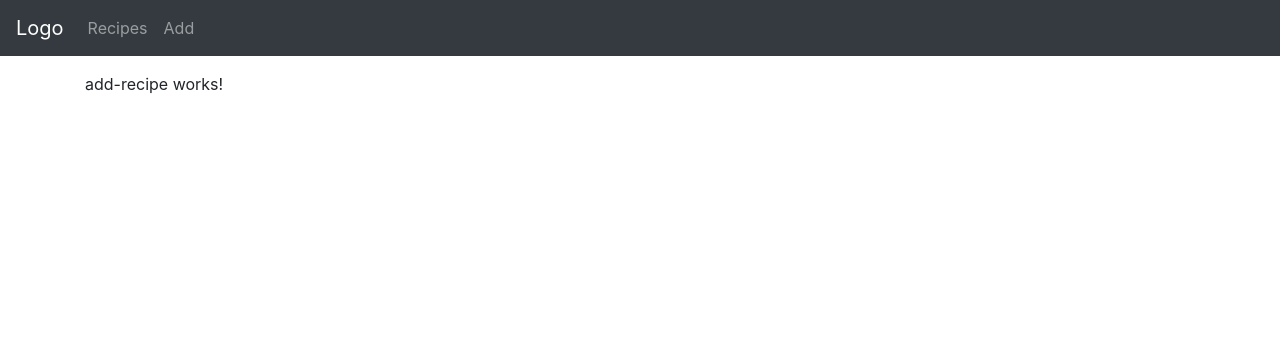
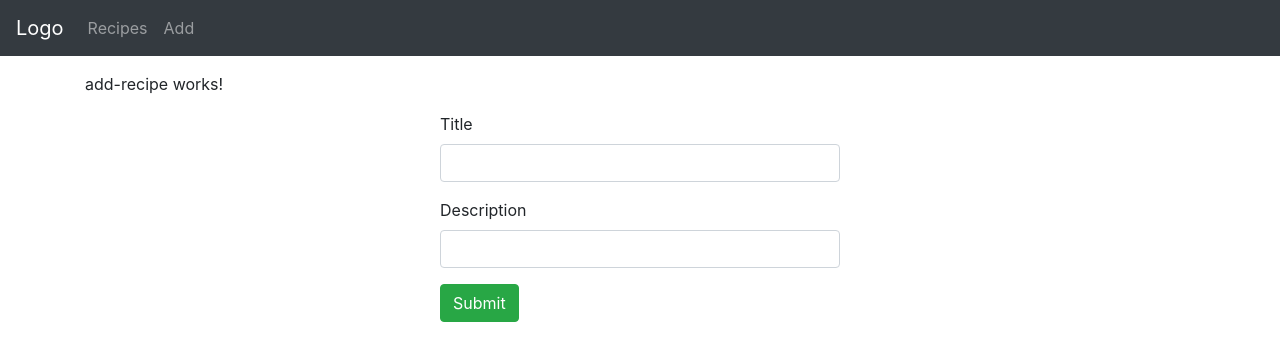
Before and after one commit to developerontheblock/my-recipes-app, an Angular app in the folder my-recipes-app-FE/: page /add in a window 1280 px wide. Shown: the top 360 px of the page. Built offline with nearby package versions, Linux system fonts and the light colour scheme.

Commit message:
added submit and edit forms + list row

```diff
--- a/my-recipes-app-FE/src/app/components/add-recipe/add-recipe.component.html
+++ b/my-recipes-app-FE/src/app/components/add-recipe/add-recipe.component.html
@@ -1 +1,36 @@
 <p>add-recipe works!</p>
+<div style="width: 400px; margin: auto;">
+  <div class="submit-form">
+    <div *ngIf="!submitted">
+      <div class="form-group">
+        <label for="title">Title</label>
+        <input
+          type="text"
+          class="form-control"
+          id="title"
+          required
+          [(ngModel)]="recipe.title"
+          name="title"
+        />
+      </div>
+
+      <div class="form-group">
+        <label for="description">Description</label>
+        <input
+          class="form-control"
+          id="description"
+          required
+          [(ngModel)]="recipe.description"
+          name="description"
+        />
+      </div>
+
+      <button (click)="saveRecipe()" class="btn btn-success">Submit</button>
+    </div>
+
+    <div *ngIf="submitted">
+      <h4>You submitted successfully!</h4>
+      <button class="btn btn-success" (click)="newRecipe()">Add</button>
+    </div>
+  </div>
+</div>
--- a/my-recipes-app-FE/src/app/components/recipe-details/recipe-details.component.html
+++ b/my-recipes-app-FE/src/app/components/recipe-details/recipe-details.component.html
@@ -1 +1,66 @@
 <p>recipe-details works!</p>
+<div style="width: 400px; margin: auto;">
+  <div *ngIf="currentRecipe" class="edit-form">
+    <h4>Recipe</h4>
+    <form>
+      <div class="form-group">
+        <label for="title">Title</label>
+        <input
+          type="text"
+          class="form-control"
+          id="title"
+          [(ngModel)]="currentRecipe.title"
+          name="title"
+        />
+      </div>
+      <div class="form-group">
+        <label for="description">Description</label>
+        <input
+          type="text"
+          class="form-control"
+          id="description"
+          [(ngModel)]="currentRecipe.description"
+          name="description"
+        />
+      </div>
+
+      <div class="form-group">
+        <label><strong>Status:</strong></label>
+        {{ currentRecipe.published ? "Published" : "Pending" }}
+      </div>
+    </form>
+
+    <button
+      class="badge badge-primary mr-2"
+      *ngIf="currentRecipe.published"
+      (click)="updatePublished(false)"
+    >
+      UnPublish
+    </button>
+    <button
+      *ngIf="!currentRecipe.published"
+      class="badge badge-primary mr-2"
+      (click)="updatePublished(true)"
+    >
+      Publish
+    </button>
+
+    <button class="badge badge-danger mr-2" (click)="deleteRecipe()">
+      Delete
+    </button>
+
+    <button
+      type="submit"
+      class="badge badge-success"
+      (click)="updateRecipe()"
+    >
+      Update
+    </button>
+    <p>{{ message }}</p>
+  </div>
+
+  <div *ngIf="!currentRecipe">
+    <br />
+    <p>Cannot access this Recipe...</p>
+  </div>
+</div>
--- a/my-recipes-app-FE/src/app/components/recipes-list/recipes-list.component.html
+++ b/my-recipes-app-FE/src/app/components/recipes-list/recipes-list.component.html
@@ -1 +1,64 @@
 <p>recipes-list works!</p>
+<div class="list row">
+  <div class="col-md-8">
+    <div class="input-group mb-3">
+      <input
+        type="text"
+        class="form-control"
+        placeholder="Search by title"
+        [(ngModel)]="title"
+      />
+      <div class="input-group-append">
+        <button
+          class="btn btn-outline-secondary"
+          type="button"
+          (click)="searchTitle()"
+        >
+          Search
+        </button>
+      </div>
+    </div>
+  </div>
+  <div class="col-md-6">
+    <h4>Recipes List</h4>
+    <ul class="list-group">
+      <li
+        class="list-group-item"
+        *ngFor="let recipe of recipes; let i = index"
+        [class.active]="i == currentIndex"
+        (click)="setActiveRecipe(recipe, i)"
+      >
+        {{ recipe.title }}
+      </li>
+    </ul>
+
+    <button class="m-3 btn btn-sm btn-danger" (click)="removeAllRecipes()">
+      Remove All
+    </button>
+  </div>
+  <div class="col-md-6">
+    <div *ngIf="currentRecipe">
+      <h4>Recipe</h4>
+      <div>
+        <label><strong>Title:</strong></label> {{ currentRecipe.title }}
+      </div>
+      <div>
+        <label><strong>Description:</strong></label>
+        {{ currentRecipe.description }}
+      </div>
+      <div>
+        <label><strong>Status:</strong></label>
+        {{ currentRecipe.published ? "Published" : "Pending" }}
+      </div>
+
+      <a class="badge badge-warning" routerLink="/recipes/{{ currentRecipe.id }}">
+        Edit
+      </a>
+    </div>
+
+    <div *ngIf="!currentRecipe">
+      <br />
+      <p>Please click on a Recipe...</p>
+    </div>
+  </div>
+</div>
```
Also changed, not shown: my-recipes-app-FE/src/app/app-routing.module.ts (+9 -5 lines), my-recipes-app-FE/src/app/app.component.ts (+4 -4 lines), my-recipes-app-FE/src/app/app.component.html (indentation only), my-recipes-app-FE/src/app/app.module.ts (indentation only), my-recipes-app-FE/src/app/services/recipe.service.ts (indentation only), 2 other files (tests, documents, lock files or other folders).
